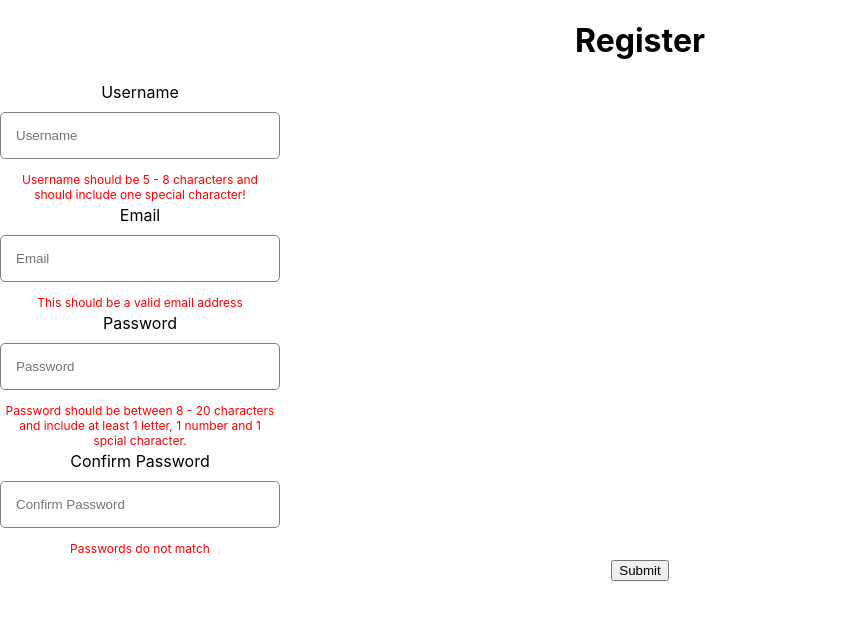
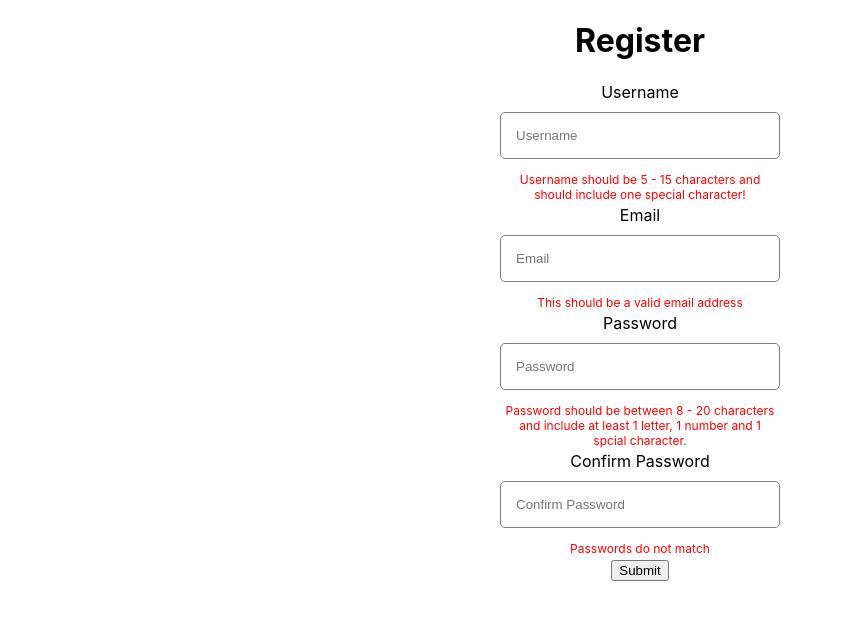
Before and after one commit to ndangohmofor/workoutplanner-frontend, a React (Create React App) app: page / in a window 1280 px wide. Shown: the top 620 px of the page, without its empty margins (0-843 px from the left). Built offline with nearby package versions, Linux system fonts and the light colour scheme.

Commit message:
formatted the code using prettier and eslint

```diff
--- a/src/components/Login.tsx
+++ b/src/components/Login.tsx
@@ -1 +1 @@
-import React from 'react';
+import React from "react";
--- a/src/components/Register.tsx
+++ b/src/components/Register.tsx
@@ -1,73 +1,77 @@
-import React, { ChangeEvent, SyntheticEvent, useState } from 'react';
-import { Button } from 'react-bootstrap';
-import { registration, registrationFormInputs } from '../interfaces/registration';
-import FormInput from './FormInput';
+import React, { ChangeEvent, SyntheticEvent, useState } from "react";
+import { Button } from "react-bootstrap";
+import {
+  registration,
+  registrationFormInputs,
+} from "../interfaces/registration";
+import FormInput from "./FormInput";
 
 const Register = () => {
-
   const [values, setValues] = useState<registration>({
     username: "",
     email: "",
     birthday: "",
     password: "",
-        confirmPassword: ""
+    confirmPassword: "",
   });
 
   const inputs: registrationFormInputs[] = [
     {
       id: 1,
-            name: 'username',
-            type: 'text',
-            placeholder: 'Username',
-            errorMessage: 'Username should be 5 - 8 characters and should include one special character!',
-            label: 'Username',
-            pattern: '^[a-zA-z0-9]{5,8}$',
-            required: true
+      name: "username",
+      type: "text",
+      placeholder: "Username",
+      errorMessage:
+        "Username should be 5 - 15 characters and should include one special character!",
+      label: "Username",
+      pattern: "^[a-zA-z0-9]{5,15}$",
+      required: true,
     },
     {
       id: 2,
-            name: 'email',
-            type: 'email',
-            placeholder: 'Email',
-            errorMessage: 'This should be a valid email address',
-            label: 'Email',
-            required: true
+      name: "email",
+      type: "email",
+      placeholder: "Email",
+      errorMessage: "This should be a valid email address",
+      label: "Email",
+      required: true,
     },
     {
       id: 3,
-            name: 'password',
-            type: 'password',
-            placeholder: 'Password',
-            errorMessage: 'Password should be between 8 - 20 characters and include at least 1 letter, 1 number and 1 spcial character.',
-            label: 'Password',
-            pattern: '^(?=.*[A-Za-z])(?=.*\d)(?=.*[@$!%*#?&])[A-Za-z\d@$!%*#?&]{8,20}$',
-            required: true
+      name: "password",
+      type: "password",
+      placeholder: "Password",
+      errorMessage:
+        "Password should be between 8 - 20 characters and include at least 1 letter, 1 number and 1 spcial character.",
+      label: "Password",
+      pattern: "^(?=.*[A-Za-z])(?=.*d)(?=.*[@$!%*#?&])[A-Za-zd@$!%*#?&]{8,20}$",
+      required: true,
     },
     {
       id: 4,
-            name: 'confirmPassword',
-            type: 'password',
-            placeholder: 'Confirm Password',
-            errorMessage: 'Passwords do not match',
-            label: 'Confirm Password',
+      name: "confirmPassword",
+      type: "password",
+      placeholder: "Confirm Password",
+      errorMessage: "Passwords do not match",
+      label: "Confirm Password",
       pattern: values.password,
-            required: true
-        }
+      required: true,
+    },
   ];
 
-    const handleSubmit = (e:SyntheticEvent):void => {
+  const handleSubmit = (e: SyntheticEvent): void => {
     e.preventDefault();
   };
 
-    const onChange = (e: { target: { name: any; value: any; }; }): void => {
-        setValues({...values, [e.target.name]: e.target.value});
+  const onChange = (e: { target: { name: any; value: any } }): void => {
+    setValues({ ...values, [e.target.name]: e.target.value });
   };
 
   return (
-        <div className='register'>
+    <div className="register">
       <form onSubmit={handleSubmit}>
         <h1>Register</h1>
-                {inputs.map(input => (
+        {inputs.map((input) => (
           <FormInput
             key={input.id}
             {...input}
@@ -75,9 +79,9 @@ const Register = () => {
             onChange={onChange}
           />
         ))}
-                <Button>Submit</Button>
+        <Button type="submit">Submit</Button>
       </form>
     </div>
-    )
-}
+  );
+};
 export default Register;
--- a/src/components/formInput.css
+++ b/src/components/formInput.css
@@ -2,6 +2,7 @@
   display: flex;
   flex-direction: column;
   width: 280px;
+  align-content: center;
 }
 
 input {
@@ -21,3 +22,12 @@ span {
 input:invalid ~ span {
   display: block;
 }
+
+.register {
+  position: relative;
+  display: flex;
+  flex-direction: row;
+  flex-wrap: wrap;
+  justify-content: space-around;
+  align-items: center;
+}
```
Also changed, not shown: src/App.tsx (+3 -4 lines), src/components/FormInput.tsx (+13 -7 lines), 1 other file (tests, documents, lock files or other folders). Lines whose indentation alone changed are shown as unchanged.
